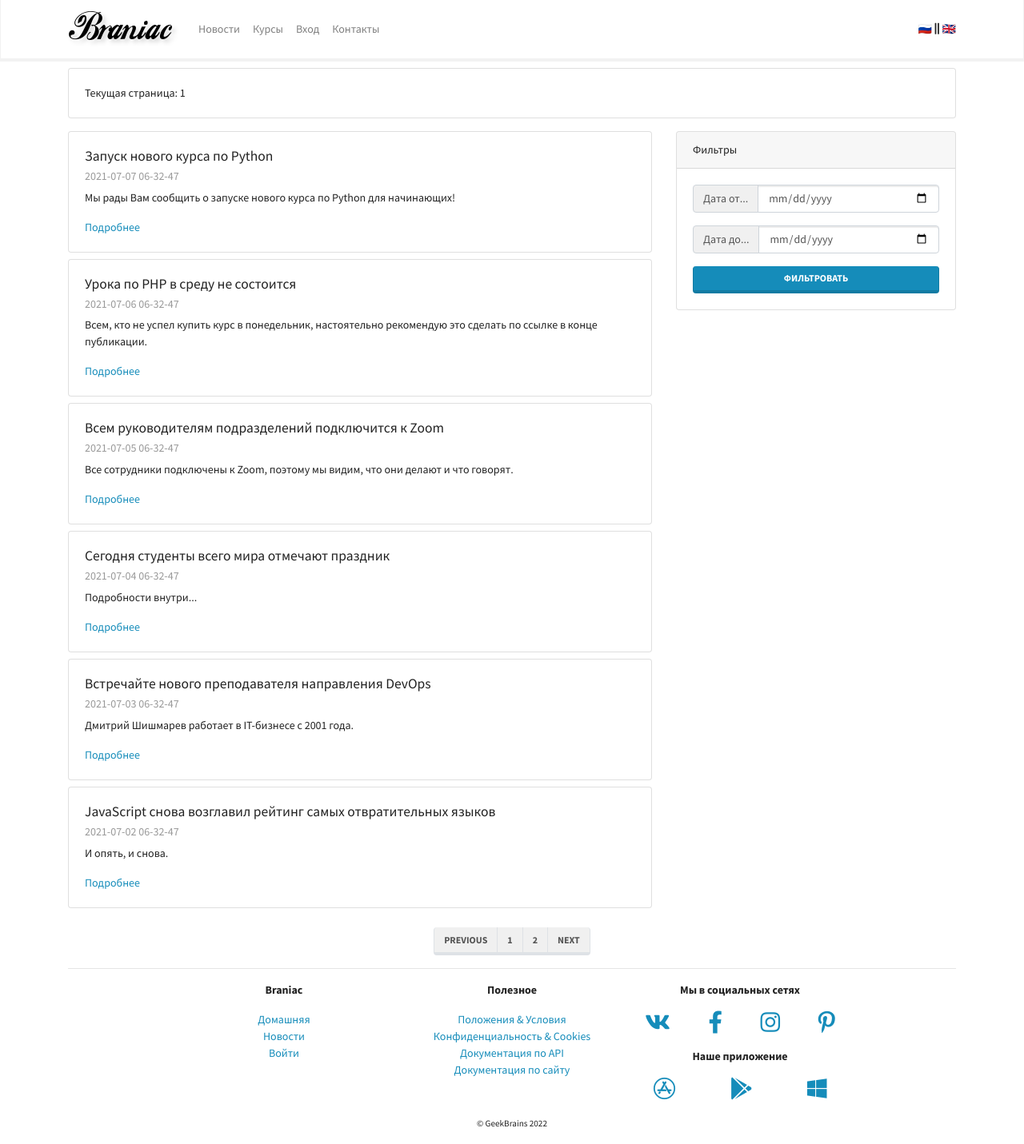
After one commit to krlvn/gb_django, a Django app: template mainapp/templates/mainapp/news_list.html in a window 1280 px wide. The commit adds this page. Shown: the whole page at 80% size. Run offline with Django 4.2, Linux system fonts and the light colour scheme; data comes from the database, SQL or seed files in the repository; tables that the repository leaves empty hold one stand-in row (values such as "Sample post"); the template is opened without the code that fills it: values that come from a table or form of the project are taken from there, most other values are stand-ins (such as "Sample title", 1, 10 or a date in 2020); parts of the project's set-up code (start-up, migrations or seed data) failed here and were passed over; some libraries are stand-ins or nearby versions.

Commit message:
Шаблоны News для CRUD-операций

```diff
--- a/mainapp/templates/mainapp/news_detail.html
+++ b/mainapp/templates/mainapp/news_detail.html
@@ -1,7 +1,7 @@
 {% extends 'base.html' %}
 
 {% block title %}
-{{ news_object.title|default:"Новости" }}
+{{ object.title|default:"Новости" }}
 {% endblock title %}
 
 {% block content %}
@@ -10,9 +10,9 @@
         <div class="col-md-12 col-lg-8">
             <div class="card shadow">
                 <div class="card-body">
-                    <h5 class="card-title">{{ news_object.title }}</h5>
+                    <h5 class="card-title">{{ object.title }}</h5>
                     <p class="card-text">
-                        {{ news_object.body }}
+                        {{ object.body }}
                     </p>
                     <a href="{% url 'mainapp:news' %}"
                         class="btn btn-primary">Назад</a>
--- /dev/null
+++ b/mainapp/templates/mainapp/news_list.html
@@ -0,0 +1,92 @@
+{% extends 'base.html' %}
+
+{% block title %}Новости{% endblock title %}
+
+{% block content %}
+    {% include 'components/top_nav_panel.html' %}
+    <div class="container-md">
+        {% if page_num %}
+            <div class="card my-2">
+                <div class="card-body">
+                    <p class="card-text">Текущая страница: {{ page_num }}</p>
+                </div>
+            </div>
+        {% endif %}
+
+
+        <div class="row">
+            <div class="col-lg-8">
+                {% for item in object_list %}
+                    <div class="card my-2">
+                        <div class="card-body">
+                            <h5 class="card-title">{{ item.title }}</h5>
+                            <h6 class="card-subtitle mb-2 text-muted">
+                            {{ item.create_date|date:"Y-m-d h-i-s" }}
+                            </h6>
+                            <p class="card-text">{{ item.preambule }}</p>
+                            <div class="row">
+                                <div class="col">
+                                    <a href="{% url 'mainapp:news_detail' pk=item.pk %}"
+                                    class="card-link">Подробнее</a>
+                                </div>
+                                {% if perms.mainapp.change_news %}
+                                    <div class="col-1 text-center">
+                                        <a href="{% url 'mainapp:news_update' pk=item.pk %}">
+                                            <i class="far fa-edit"></i>
+                                        </a>
+                                    </div>
+                                {% endif %}
+                                {% if perms.mainapp.delete_news %}
+                                    <div class="col-1 text-center">
+                                        <a href="{% url 'mainapp:news_delete' pk=item.pk %}">
+                                            <i class="far fa-trash-alt"></i>
+                                        </a>
+                                    </div>
+                                {% endif %}
+                            </div>
+                        </div>
+                    </div>
+                {% endfor %}
+            </div>
+            <div class="col-lg-4">
+                <div class="card my-2 sticky-top">
+                    <div class="card-header">
+                        Фильтры
+                    </div>
+                    <div class="card-body">
+                        <form action="">
+                            <div class="input-group mb-3">
+                                <div class="input-group-prepend">
+                                    <span class="input-group-text" id="basic-addon1">Дата от...</span>
+                                </div>
+                                <input type="date" class="form-control" name="dateFrom">
+                            </div>
+                            <div class="input-group mb-3">
+                                <div class="input-group-prepend">
+                                    <span class="input-group-text" id="basic-addon1">Дата до...</span>
+                                </div>
+                                <input type="date" class="form-control" name="dateTo">
+                            </div>
+                            <button type="submit" class="btn btn-primary btn-block">Фильтровать</button>
+                        </form>
+                    </div>
+                </div>
+                {% if perms.mainapp.add_news %}
+                <a class="btn btn-primary btn-block" role="button"
+                href="{% url 'mainapp:news_create' %}">Добавить новость</a>
+                {% endif %}
+            </div>
+        </div>
+        <div class="row justify-content-center align-items-center mt-3 mb-n3">
+            <nav aria-label="Page navigation example">
+                <ul class="pagination">
+                    <li class="page-item"><a class="page-link" href="#">Previous</a></li>
+                    <li class="page-item"><a class="page-link" href="#">1</a></li>
+                    <li class="page-item"><a class="page-link" href="#">2</a></li>
+                    <li class="page-item"><a class="page-link" href="#">Next</a></li>
+                </ul>
+            </nav>
+        </div>
+    </div>
+    {% include 'components/footer.html' %}
+{% endblock content %}
```
Also changed, not shown: mainapp/templates/mainapp/news.html (deleted, +0 -74 lines), mainapp/templates/mainapp/news_confirm_delete.html (added, +35 -0 lines), mainapp/templates/mainapp/news_form.html (added, +21 -0 lines).
